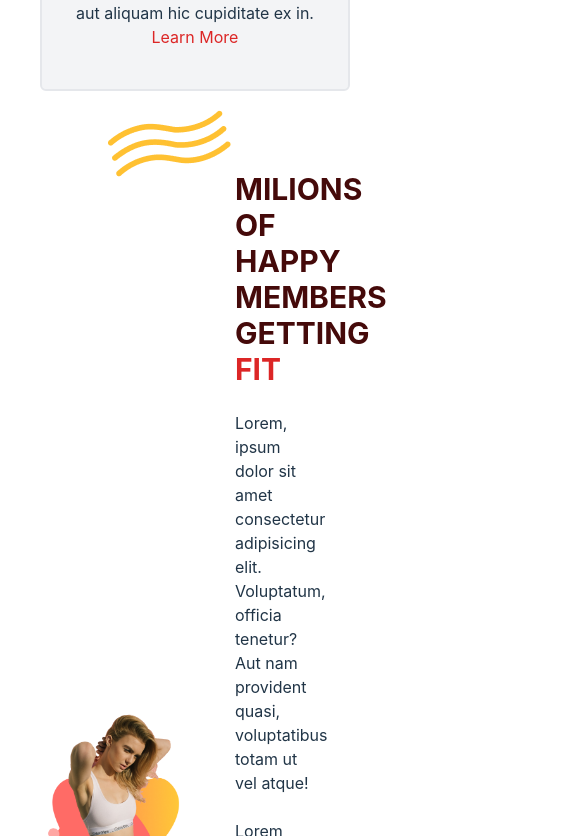
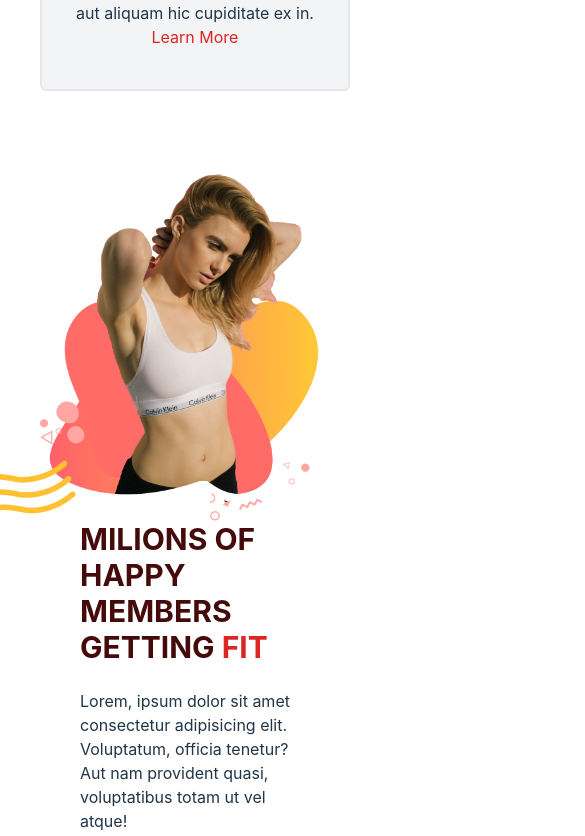
Before and after one commit to Flocky05/GymGirl, a React (Vite) app: page / in a window 390 px wide. Shown: the part 2468-3304 px from the top of the page, 585 px wide, since content can reach past the window. Built offline with nearby package versions, Linux system fonts and the light colour scheme.

Commit message:
update morebenefits section

```diff
--- a/src/component/MoreBenifits/MoreBeniftits.jsx
+++ b/src/component/MoreBenifits/MoreBeniftits.jsx
@@ -4,7 +4,7 @@
 
 const MoreBeniftits = () => {
     return (
-        <div className="grid grid-cols-2 p-10 items-center">
+        <div className="grid grid-cols-1 lg:grid-cols-2 p-10 items-center">
             <div>
                 <img src={img1} alt="" />
             </div>
```
